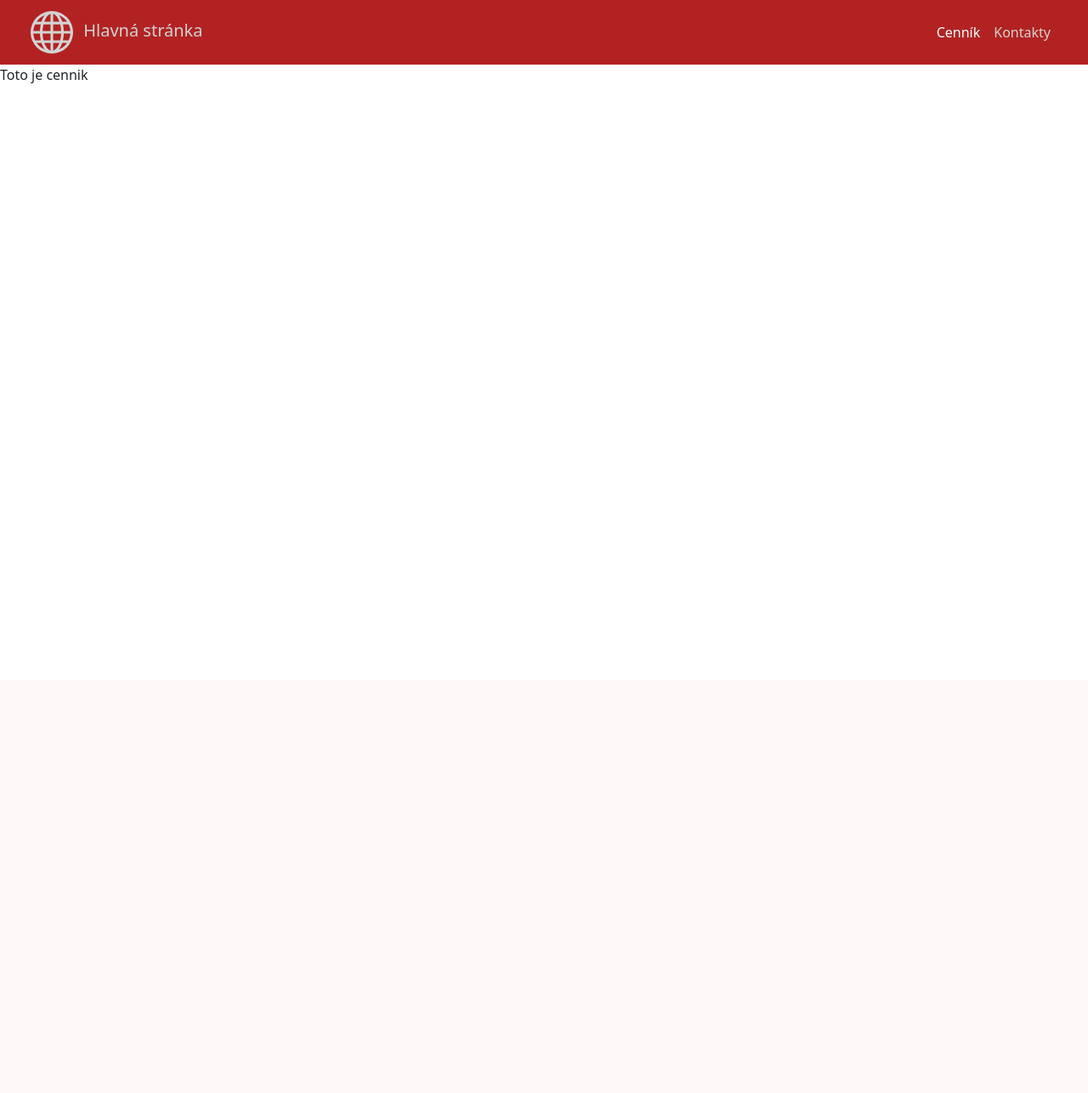
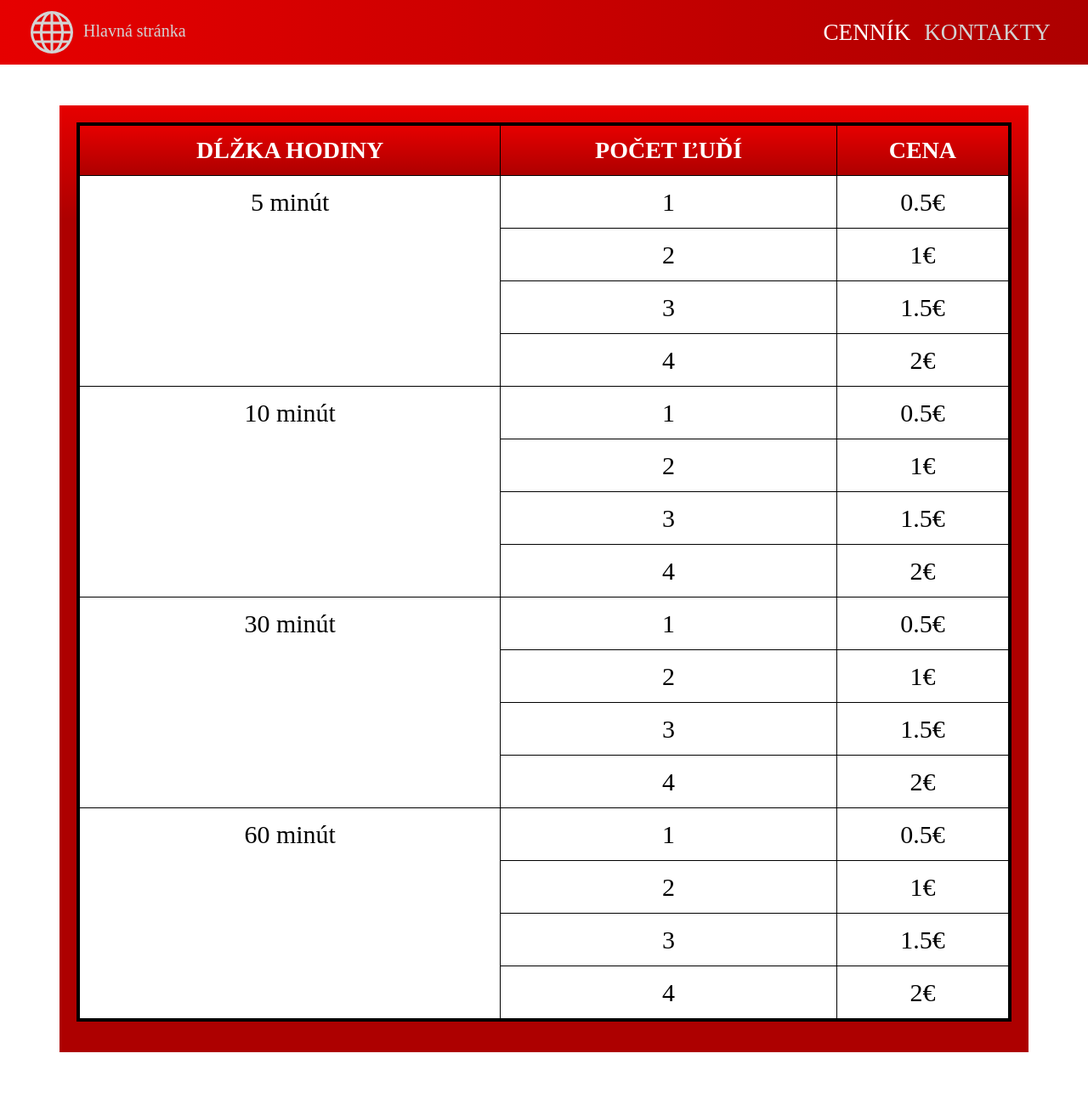
Before and after one commit to Deadname5/vaii-semestralna-praca, a PHP site: page /prices.html in a window 1280 px wide. Shown: the whole page at 85% size. Before the commit the page ends 98 px from the top, so only its background shows below. Run offline with PHP 8.4, Linux system fonts and the light colour scheme.

Commit message:
feat: completed prices.html for checkpoint 1, added to and changed style.css

```diff
--- a/prices.html
+++ b/prices.html
@@ -37,6 +37,85 @@
         </div>
     </nav>
 </header>
-<div>Toto je cennik</div>
+<div class="container my-5 kontajner">
+    <table class="table table-bordered">
+       <tr>
+           <th>Dĺžka hodiny</th>
+           <th>Počet ľuďí</th>
+           <th>Cena</th>
+       </tr>
+        <tr>
+            <td rowspan="4" class="cas">5 minút</td>
+            <td>1</td>
+            <td>0.5€</td>
+        </tr>
+        <tr>
+            <td>2</td>
+            <td>1€</td>
+        </tr>
+        <tr>
+            <td>3</td>
+            <td>1.5€</td>
+        </tr>
+        <tr>
+            <td>4</td>
+            <td>2€</td>
+        </tr>
+        <tr>
+            <td rowspan="4" class="cas">10 minút</td>
+            <td>1</td>
+            <td>0.5€</td>
+        </tr>
+        <tr>
+            <td>2</td>
+            <td>1€</td>
+        </tr>
+        <tr>
+            <td>3</td>
+            <td>1.5€</td>
+        </tr>
+        <tr>
+            <td>4</td>
+            <td>2€</td>
+        </tr>
+        <tr>
+            <td rowspan="4" class="cas">30 minút</td>
+            <td>1</td>
+            <td>0.5€</td>
+        </tr>
+        <tr>
+            <td>2</td>
+            <td>1€</td>
+        </tr>
+        <tr>
+            <td>3</td>
+            <td>1.5€</td>
+        </tr>
+        <tr>
+            <td>4</td>
+            <td>2€</td>
+        </tr>
+        <tr>
+            <td rowspan="4" class="cas">60 minút</td>
+            <td>1</td>
+            <td>0.5€</td>
+        </tr>
+        <tr>
+            <td>2</td>
+            <td>1€</td>
+        </tr>
+        <tr>
+            <td>3</td>
+            <td>1.5€</td>
+        </tr>
+        <tr>
+            <td>4</td>
+            <td>2€</td>
+        </tr>
+
+    </table>
+</div>
+
+
 </body>
 </html>
--- a/style.css
+++ b/style.css
@@ -1,5 +1,9 @@
+*{
+    font-family: Calibri-ligth, serif;
+}
+
 .navbar{
-    background: firebrick;
+    background: linear-gradient(to right, #e60000 0%, #ad0000 100%);
     padding-left: 24px;
     padding-right: 24px;
 }
@@ -52,4 +56,33 @@
 
 .nav-link{
     color: lightgrey;
+    font-size: 1.7em;
+    text-transform: uppercase;
 }
+
+
+.table-bordered{
+    border: 4px solid black;
+}
+
+.table th {
+    text-align: center;
+    text-transform: uppercase;
+    font-size: 1.75em;
+    background: linear-gradient(to bottom, #e60000 0%, #ad0000 100%);
+    color: white;
+
+}
+
+tr{
+    text-align: center;
+}
+
+td {
+    font-size: 30px;
+}
+
+.kontajner{
+    background: linear-gradient(to bottom, #e60000 0%, #ad0000 12%);;
+    padding: 20px;
+}
```
